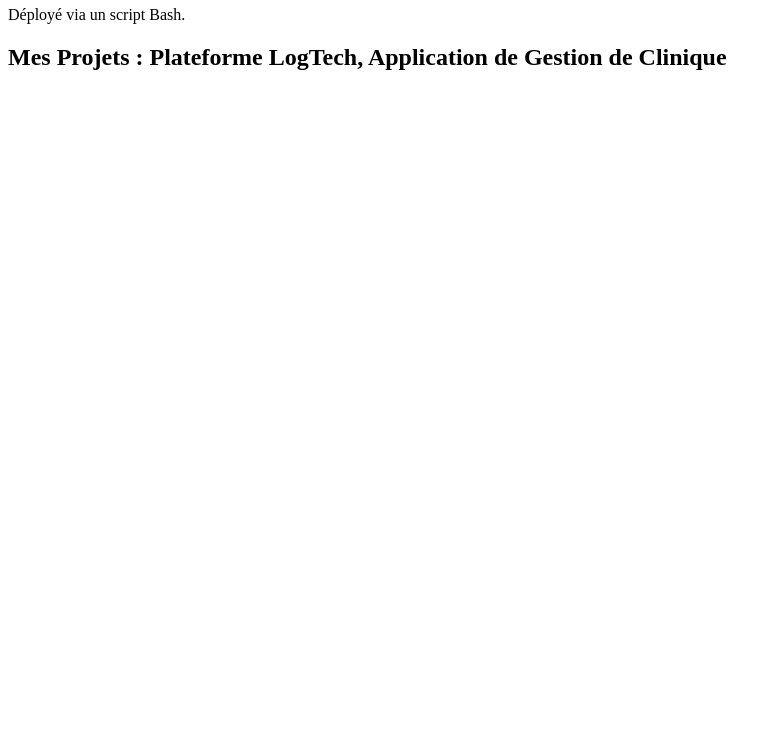
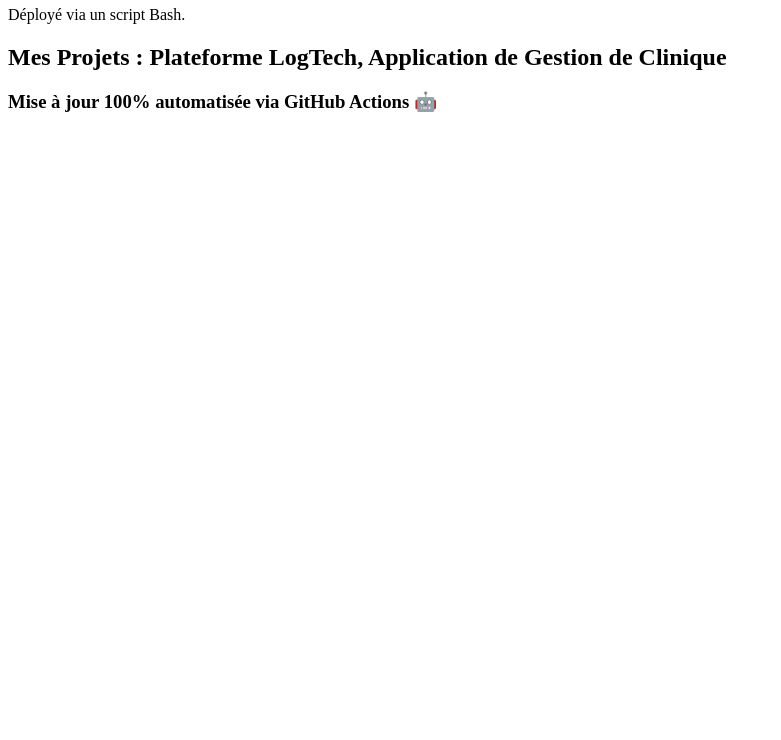
Before and after one commit to ndourmouhammad/CI-CD-Pipeline-AWS-Cloud-Infrastructure, a plain HTML site: page index.html in a window 1280 px wide. Shown: the part 60-800 px from the top of the page, without its empty margins (0-781 px from the left). Drawn offline with Linux system fonts and the light colour scheme.

Commit message:
feat: test du pipeline CI/CD

```diff
--- a/index.html
+++ b/index.html
@@ -1,2 +1,3 @@
 <h1>Portfolio de Mouhammad - Version 2.0 !</h1><p>Déployé via un script Bash.</p>
 <h2>Mes Projets : Plateforme LogTech, Application de Gestion de Clinique</h2>
+<h3>Mise à jour 100% automatisée via GitHub Actions 🤖</h3>
```
